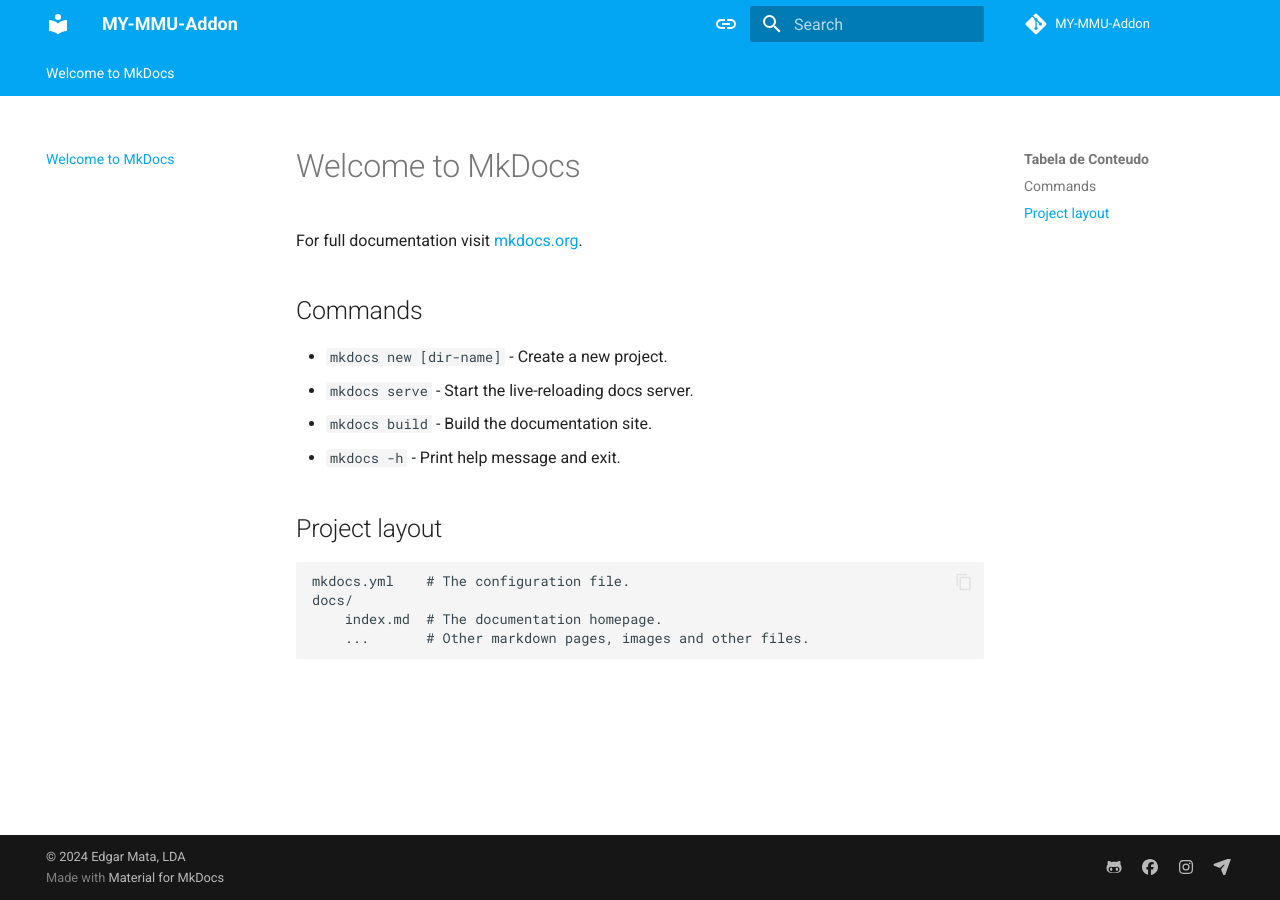
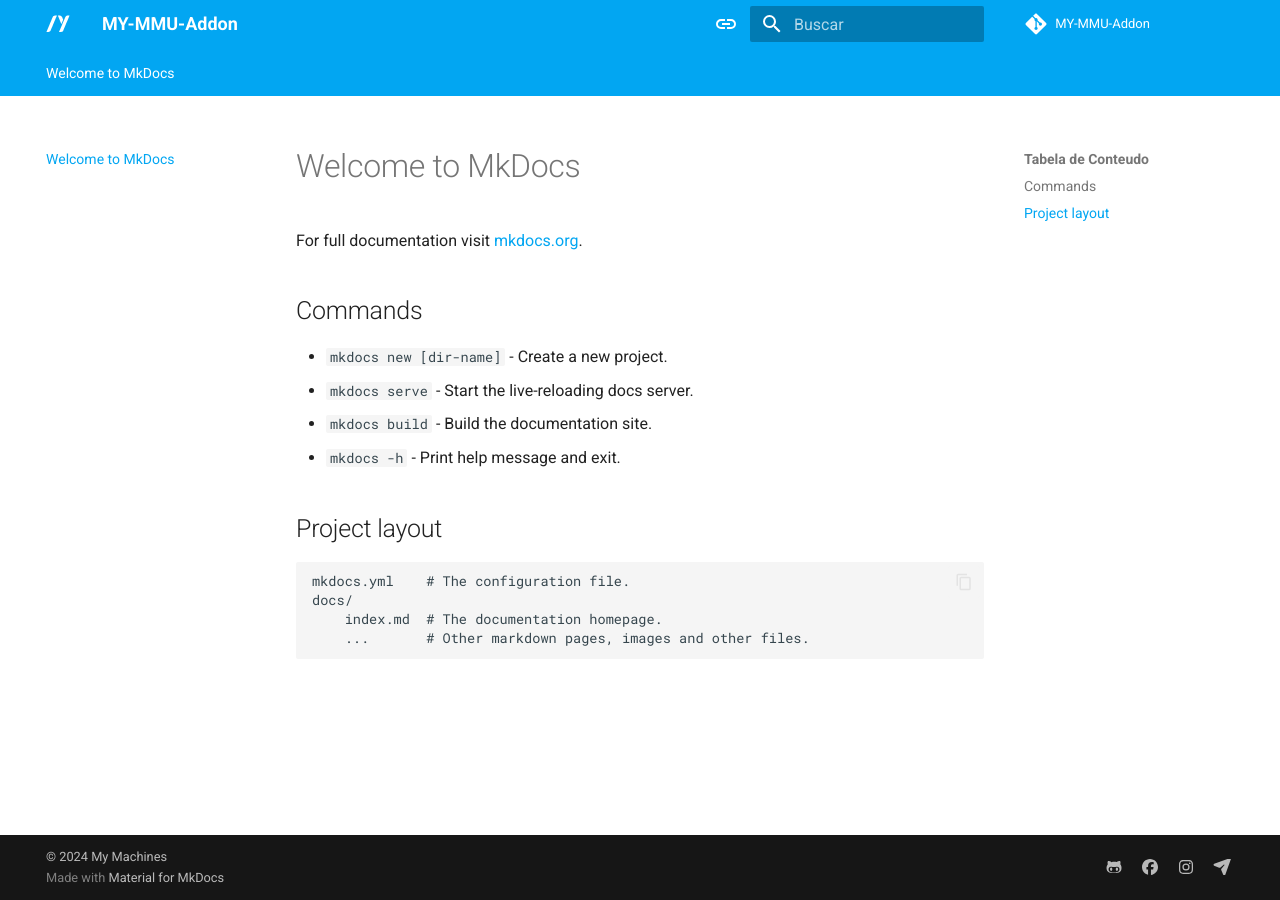
Before and after one commit to EdgarMata/MY-MMU-Addon, an MkDocs documentation site: the page built from docs/index.md, in a window 1280 px wide. Built offline with MkDocs 1.6.1 and Material for MkDocs 9.7.7, drawn with Linux system fonts in a browser that asks for light colours; comment, search, counter and statistics services are not loaded.

Commit message:
update 16-03-2025

```diff
--- a/mkdocs.yml
+++ b/mkdocs.yml
@@ -1,18 +1,21 @@
+# Project information
 site_name: MY-MMU-Addon
+site_url: "https://my-machines.net/MY-MMU-Addon/"
+site_author: "Edgar Mata"
+site_description: "Centro de conhecimento My Machines"
 
-site_url: "https://my-machines.net/MY-MMU-Addon/"
-#site_autor: "Edgar Mata"
-site_description: "Centro de conhecimento Gadget Plus.LDA"
-
+# Repository
 repo_name: "MY-MMU-Addon"
 repo_url: "https://github.com/EdgarMata/MY-MMU-Addon"
 
+# Copyright
 copyright: |
-  &copy; 2024 <a href="https://my-machines.net/" target="_blank" rel="noopener">Edgar Mata, LDA</a>
+  &copy; 2024 <a href="https://my-machines.net/" target="_blank" rel="noopener">My Machines</a>
 
+# Configuration
 theme:
-#  logo: assets/logo.svg
-#  favicon: images/favicon.png
+  logo: assets/mylogo.svg
+  favicon: images/favicon.png
   name: material
   features:
     - navigation.tabs
@@ -25,9 +28,9 @@
     - search.suggest
     - search.highlight
     - content.tabs.link
-    - content.code.annotation
+    - content.code.annotate
     - content.code.copy
-  languare: pt
+  language: pt
   palette:
     # Palette toggle for automatic mode
     - media: "(prefers-color-scheme)"
@@ -107,7 +110,6 @@
       generic: true
   - footnotes
   - pymdownx.details
-  - pymdownx.superfences
   - pymdownx.mark
   - attr_list
   - md_in_html
```
